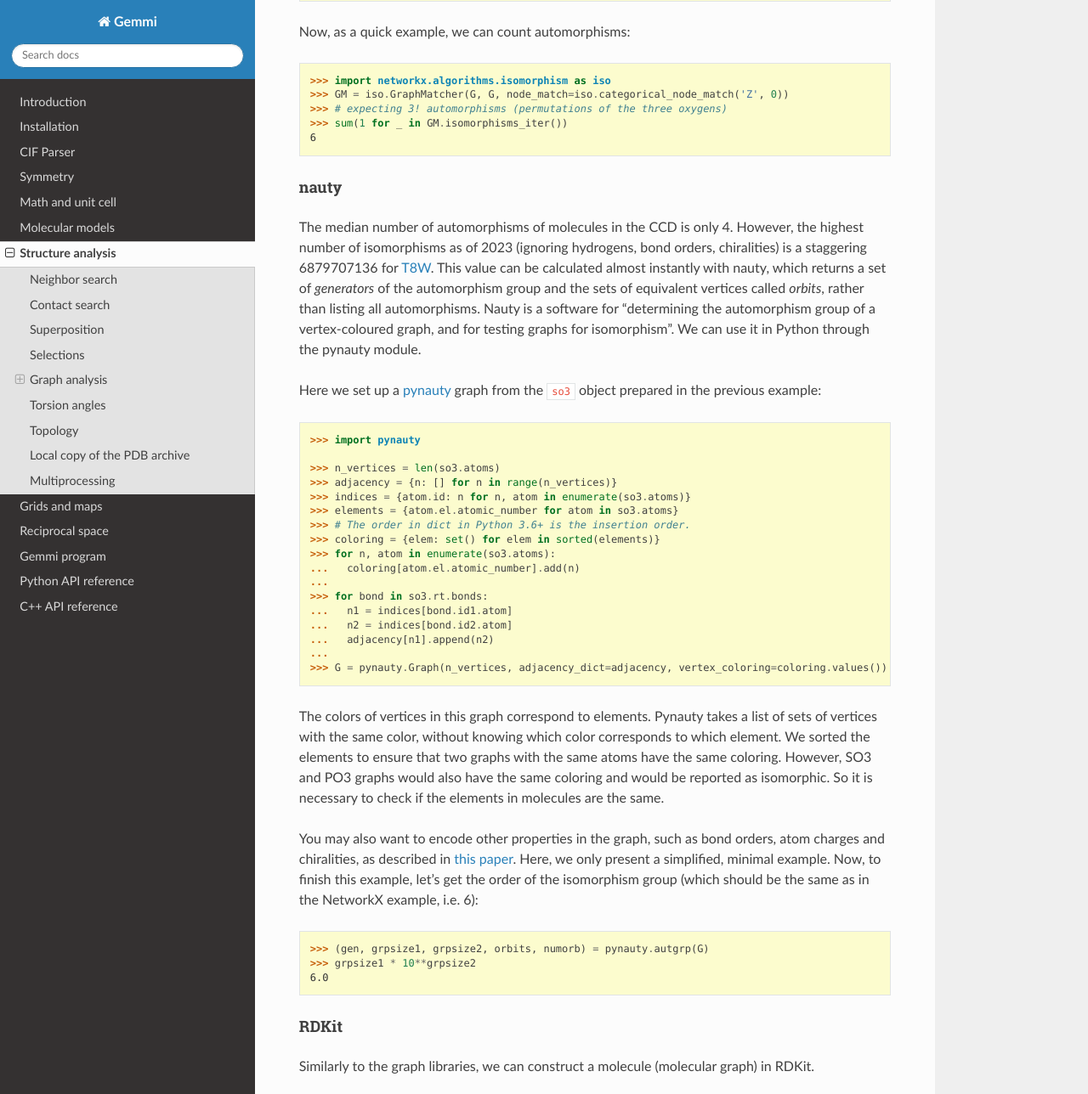
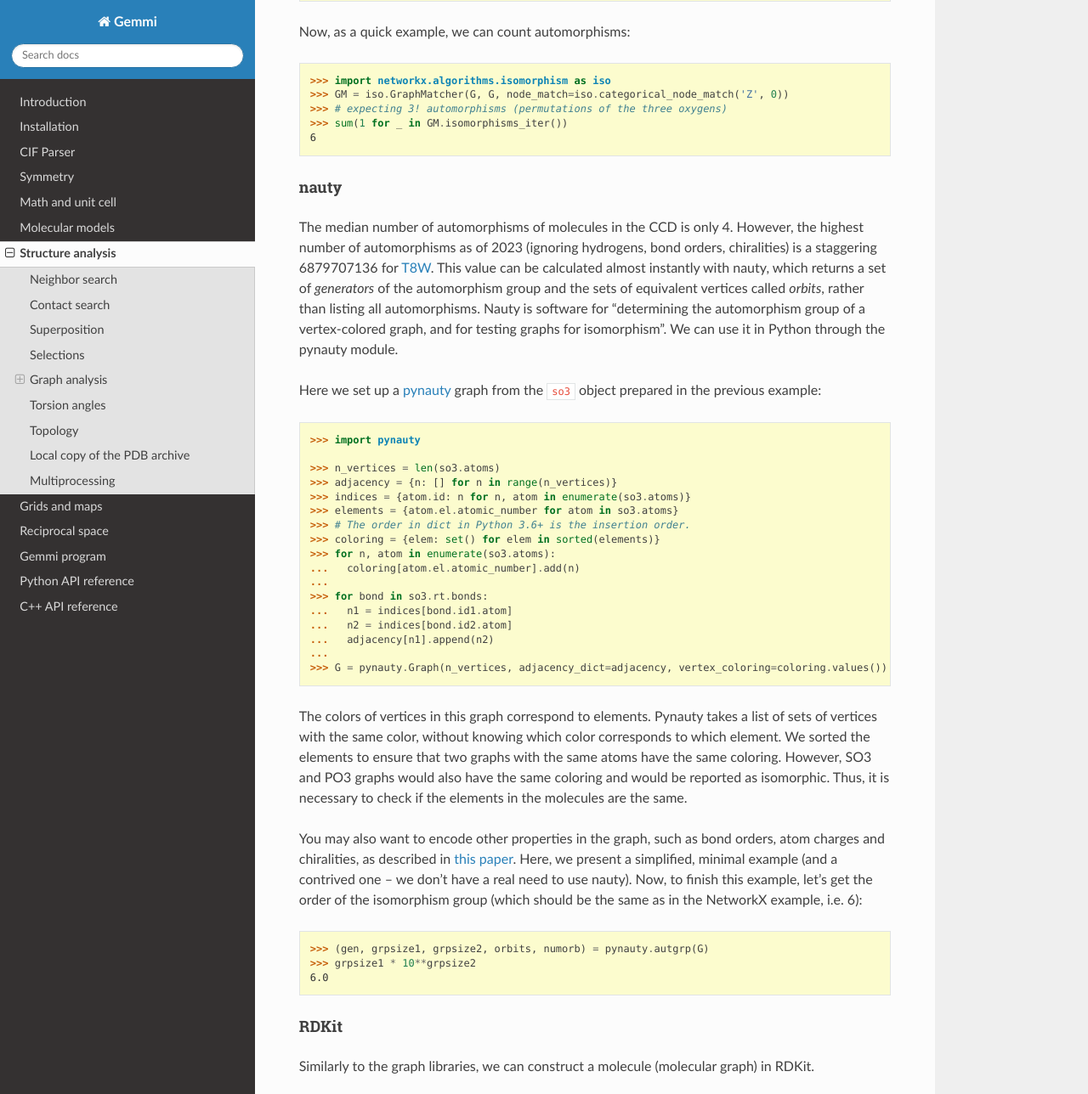
Before and after one commit to project-gemmi/gemmi, a Sphinx documentation site: the page built from docs/analysis.rst, in a window 1280 px wide and 1400 px high, scrolled down 14427 px, cut to the strip 0-1288 px from the top of the window. Shown: the whole strip at 85% size. Built offline with Sphinx 7.4.7 and the Read the Docs theme 2.0.0, drawn with Linux system fonts in a browser that asks for light colours.

Commit message:
edit docs/analysis.rst

```diff
--- a/docs/analysis.rst
+++ b/docs/analysis.rst
@@ -808,15 +808,15 @@ nauty
 ~~~~~
 
 The median number of automorphisms of molecules in the CCD is only 4.
-However, the highest number of isomorphisms as of 2023 (ignoring hydrogens,
+However, the highest number of automorphisms as of 2023 (ignoring hydrogens,
 bond orders, chiralities) is a staggering 6879707136
 for `T8W <https://www.rcsb.org/ligand/T8W>`_.
 This value can be calculated almost instantly with nauty, which
 returns a set of *generators* of the automorphism group
 and the sets of equivalent vertices called *orbits*,
 rather than listing all automorphisms.
-Nauty is a software for "determining the automorphism group
-of a vertex-coloured graph, and for testing graphs for isomorphism".
+Nauty is software for "determining the automorphism group
+of a vertex-colored graph, and for testing graphs for isomorphism".
 We can use it in Python through the pynauty module.
 
 Here we set up a `pynauty <https://github.com/pdobsan/pynauty>`_
@@ -849,12 +849,13 @@ without knowing which color corresponds to which element.
 We sorted the elements to ensure that two graphs with the same atoms
 have the same coloring. However, SO3 and PO3 graphs would also have
 the same coloring and would be reported as isomorphic.
-So it is necessary to check if the elements in molecules are the same.
+Thus, it is necessary to check if the elements in the molecules are the same.
 
 You may also want to encode other properties in the graph, such as bond orders,
 atom charges and chiralities, as described in
 `this paper <https://jcheminf.biomedcentral.com/articles/10.1186/s13321-023-00692-1>`_.
-Here, we only present a simplified, minimal example.
+Here, we present a simplified, minimal example (and a contrived one -- we don't have
+a real need to use nauty).
 Now, to finish this example, let's get the order of the isomorphism group
 (which should be the same as in the NetworkX example, i.e. 6):
 
```
